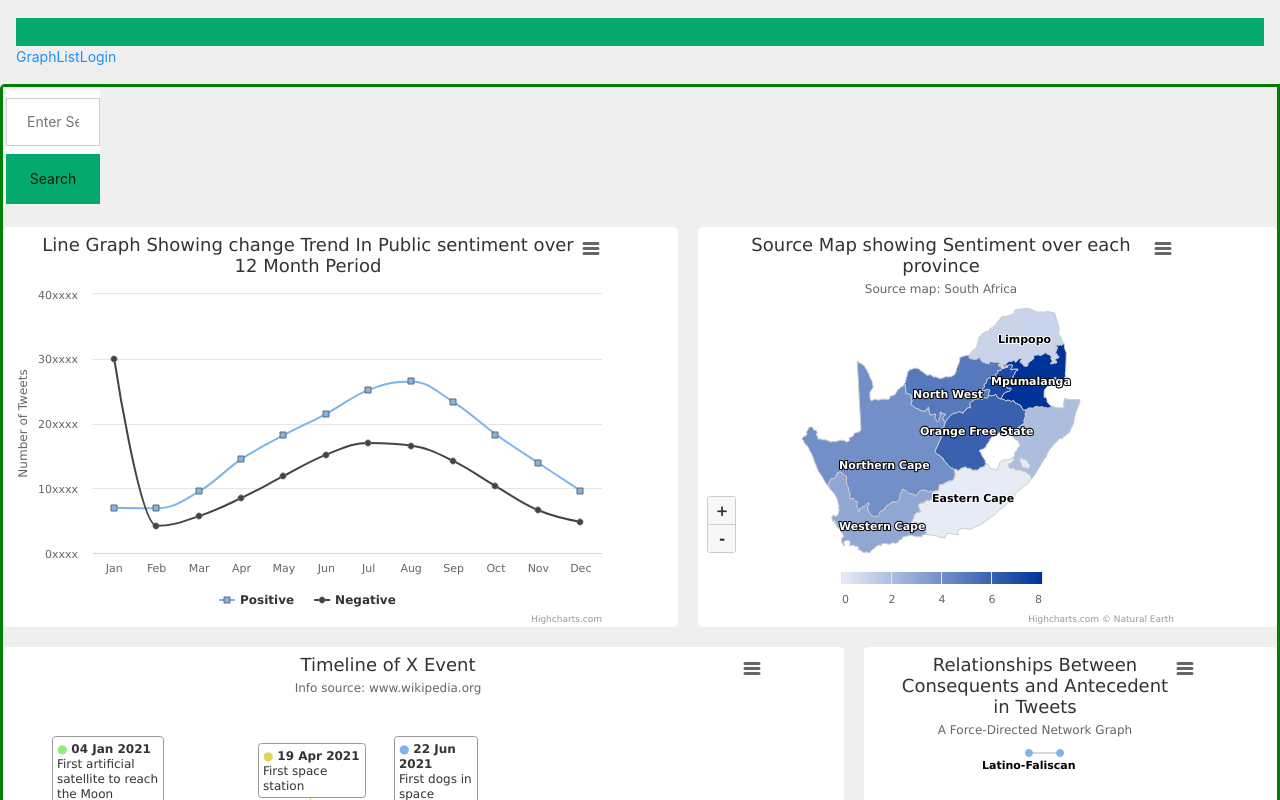
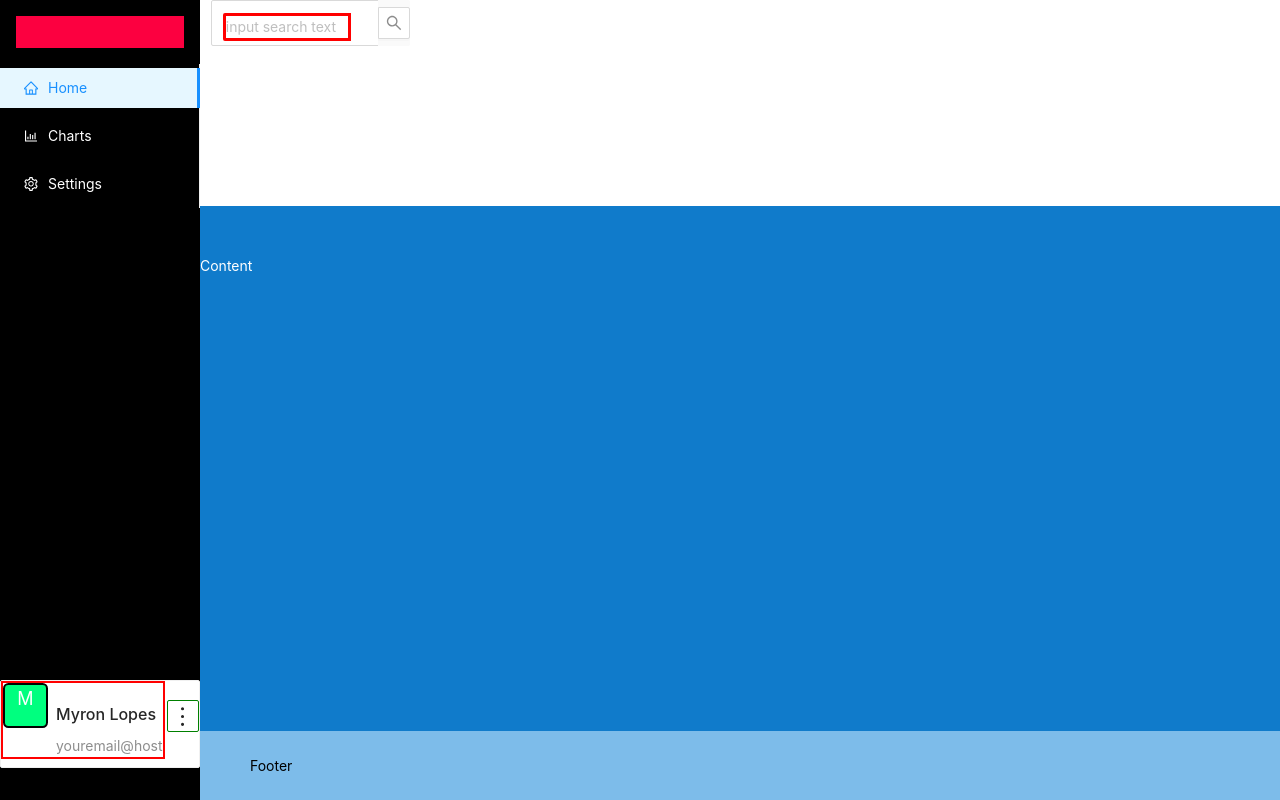
Before and after one commit to COS301-SE-2021/Integrated-Data-Intelligence-Suite, a React (Create React App) app in the folder frontend/: page / in a window 1280 px wide. Shown: the top 800 px of the page. Built offline with nearby package versions, Linux system fonts and the light colour scheme.

Commit message:
Added Layout, Sidebar, footer and Content sections to app

```diff
--- a/frontend/src/app/App.js
+++ b/frontend/src/app/App.js
@@ -1,30 +1,165 @@
 import React, {Component} from 'react';
-import {Route, Switch} from 'react-router-dom';
+import {
+    Skeleton, Switch, Card, Avatar, Dropdown, Input, Space, Layout, Menu, Breadcrumb, Button
+} from 'antd';
+import {
+    HomeOutlined, BarChartOutlined, SettingOutlined, LockOutlined, PoweroffOutlined, EllipsisOutlined
+} from '@ant-design/icons';
+import {Route} from 'react-router-dom';
 import TopNavBar from "./components/TopNavBar";
-
 import './App.scss';
-
 import GraphList from './components/GraphList';
 import Login from './pages/Login';
 
+const {Search} = Input;
+const {Header, Footer, Sider, Content} = Layout;
+const {Meta} = Card;
+const {SubMenu} = Menu;
+
+
+const exit_menu = (
+    <Menu>
+        <Menu.Item key="1" icon={<LockOutlined/>}>
+            Lock
+        </Menu.Item>
+        <Menu.Item key="2" icon={<PoweroffOutlined/>}>
+            Logout
+        </Menu.Item>
+    </Menu>
+);
+
+class SiderDemo extends React.Component {
+    state = {
+        collapsed: false,
+    };
+
+    onCollapse = collapsed => {
+        console.log(collapsed);
+        this.setState({collapsed});
+    };
+
+    render() {
+        const {collapsed} = this.state;
+        return (
+            <Sider collapsible={false} collapsed={collapsed} onCollapse={this.onCollapse} id={'sidebar_div'}>
+                <div id="logo"></div>
+                <Menu theme="light" defaultSelectedKeys={['1']} mode="inline" id={'sidebar_menu'}>
+                    <Menu.Item key="1" icon={<HomeOutlined/>}>
+                        Home
+                    </Menu.Item>
+                    <Menu.Item key="2" icon={<BarChartOutlined/>}>
+                        Charts
+                    </Menu.Item>
+                    {/*<SubMenu key="sub1" icon={<UserOutlined/>} title="User">*/}
+                    {/*    <Menu.Item key="3">User 1</Menu.Item>*/}
+                    {/*    <Menu.Item key="4"> User 2</Menu.Item>*/}
+                    {/*</SubMenu>*/}
+                    {/*<SubMenu key="sub2" icon={<TeamOutlined/>} title="Team">*/}
+                    {/*    <Menu.Item key="6">Team 1</Menu.Item>*/}
+                    {/*    <Menu.Item key="8">Team 2</Menu.Item>*/}
+                    {/*</SubMenu>*/}
+                    <Menu.Item key="9" icon={<SettingOutlined/>}>
+                        Settings
+                    </Menu.Item>
+                </Menu>
+                <UserInfoCard></UserInfoCard>
+
+            </Sider>
+        );
+    }
+}
+
+class UserInfoCard extends React.Component {
+    state = {
+        loading: true,
+    };
+
+    onChange = checked => {
+        this.setState({loading: !checked});
+    };
+
+    render() {
+        const {loading} = this.state;
+
+        return (
+            <>
+                {/*<Switch checked={!loading} onChange={this.onChange} style={{width: 40}}/>*/}
+                <Card id={'user_avatar_card'}>
+                    <Skeleton loading={false} avatar active>
+                        <Meta
+                            id={'meta_id'}
+                            className={'user_meta_card'}
+                            title="Myron Lopes"
+                            description="youremail@host.com"
+
+                            //Image/profile Picture
+                            avatar={
+                                <Avatar id={'user_avatar_pic'}
+                                        // size={28}
+                                        shape={'square'}>
+                                    M
+                                </Avatar>
+                            }
+                        />
+                        <Dropdown
+                            overlay={exit_menu}
+                            placement="topCenter"
+                            arrow={true}
+                            trigger={'click'}
+                        >
+                            <Button id={'exit_menu_button'}
+                                    icon={
+                                        <EllipsisOutlined
+                                            className={'exit_menu_ellipsis_icon'}
+                                            style={{fontSize: '25px'}}
+                                        />
+                                    }
+                            >
+                            </Button>
+                        </Dropdown>
+                    </Skeleton>
+                </Card>
+
+            </>
+        );
+    }
+}
 
 class App extends Component {
     state = {}
+
 
     // componentDidMount() {
     //     this.onRouteChanged();
     // }
 
     render() {
-        let graph_list_component = !this.state.isFullPageLayout ? <GraphList/> : '';
+        // let graph_list_component = !this.state.isFullPageLayout ? <GraphList/> : '';
 
         return (
             <>
-                <TopNavBar/>
-                <Switch>
-                    <Route path='/login' component={Login}/>
-                    <Route path='/' component={GraphList}/>
-                </Switch>
+
+                <Layout id={'outer_layout'}>
+                    <SiderDemo></SiderDemo>
+                    <Layout>
+                        <Header id={'top_bar'}>
+                            {/*<Avatar id={'user_avatar'}>M</Avatar>*/}
+                            <Search id={'search_input'}
+                                    placeholder="input search text"
+                                    allowClear
+                                    style={{width: 200}}/>
+                        </Header>
+                        <Content id={'content_section'}>Content</Content>
+                        <Footer id={'footer_section'}>Footer</Footer>
+                    </Layout>
+                </Layout>
+
+
+                {/*<Switch>*/}
+                {/*    <Route path='/login' component={Login}/>*/}
+                {/*    <Route path='/' component={GraphList}/>*/}
+                {/*</Switch>*/}
+
             </>
         );
     }
```
